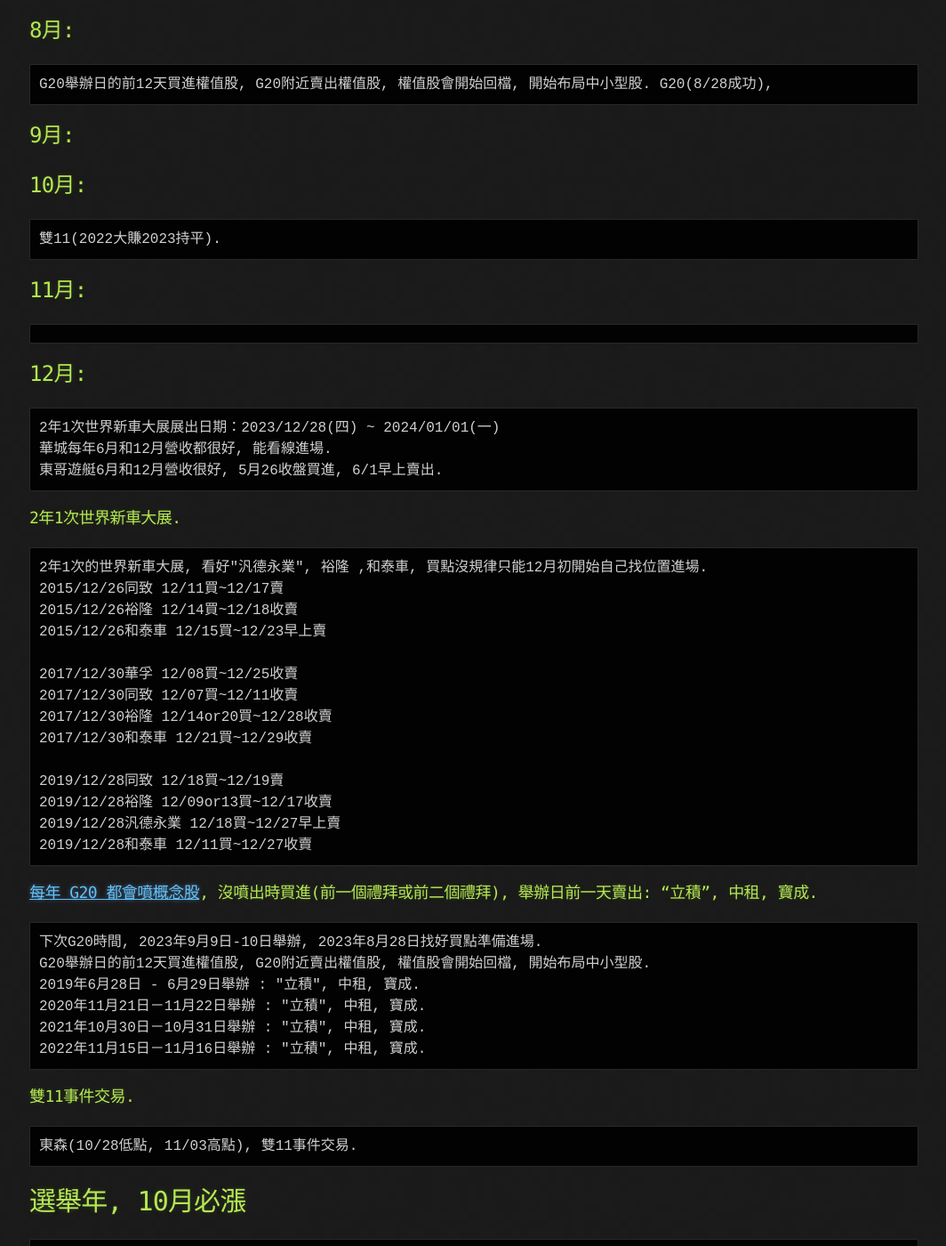
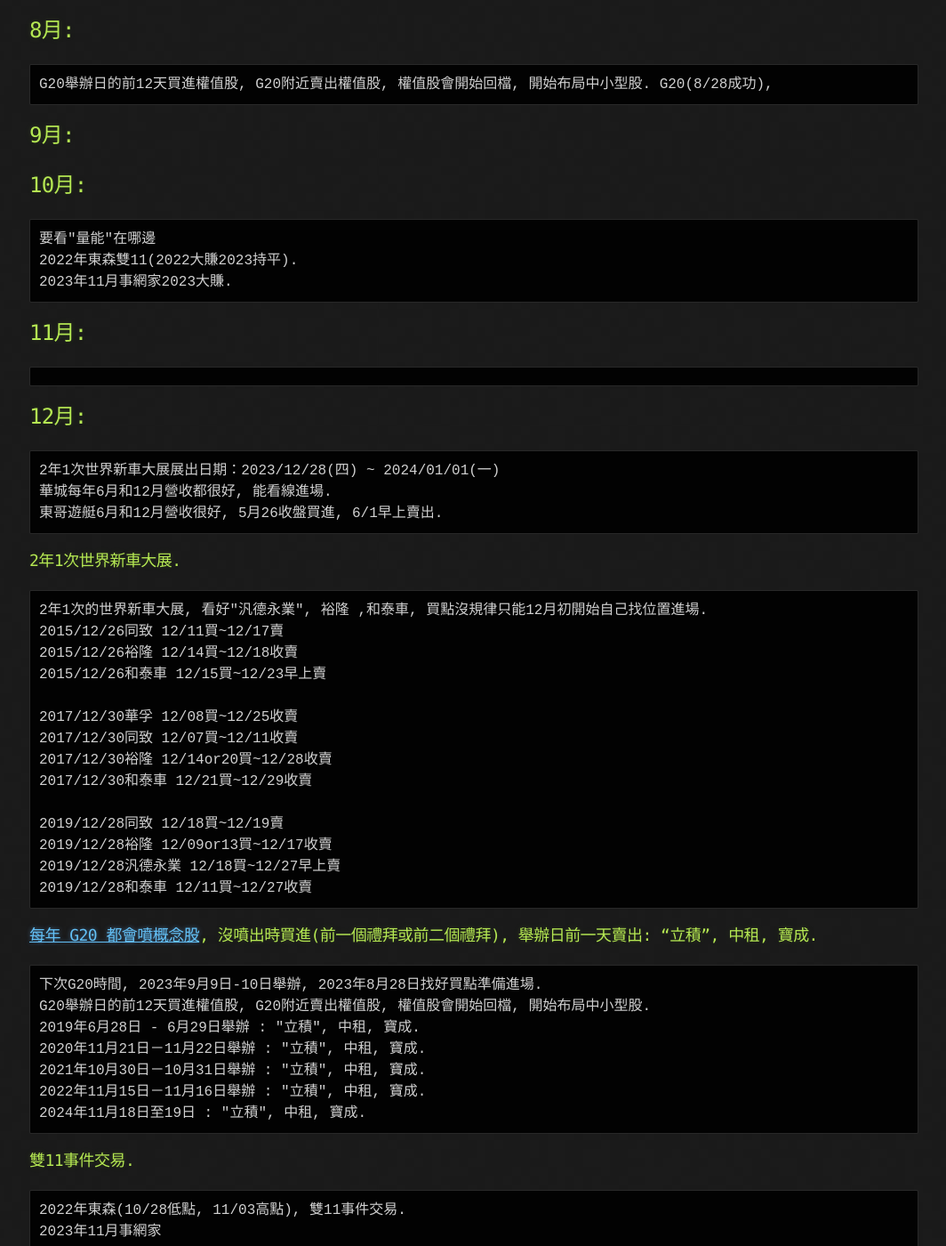
Before and after one commit to lepg5487/Stock_God, a Jekyll site: the page built from experience.md, in a window 1280 px wide and 1400 px high, scrolled down 1118 px. Shown: the whole window at 89% size, without its empty margins (107-1171 px from the left). Built offline with Jekyll 4.4.1, drawn with Linux system fonts in a browser that asks for light colours; our own code applies the rules of GitHub Pages for plain Markdown files; some of the changed text lies outside the part shown.

Commit message:
Update experience.md

````diff
--- a/experience.md
+++ b/experience.md
@@ -2,7 +2,7 @@
 layout: testlayouts
 ---
 
-# 送分題
+# 送分題 (事件交易需看"量能"在哪邊)
 ```
 每個月月底30號~月初10號月營收事件交易, 使用goodinfo搜尋, 還沒公佈的. 等待急拉走人, 或 早上9:15 以前走人.
 ```
@@ -38,7 +38,9 @@
 ## 9月:
 ## 10月:
 ```
-雙11(2022大賺2023持平).
+要看"量能"在哪邊
+2022年東森雙11(2022大賺2023持平).
+2023年11月事網家2023大賺.
 ```
 ## 11月:
 ```
@@ -75,10 +77,12 @@
 2020年11月21日－11月22日舉辦 : "立積", 中租, 寶成.
 2021年10月30日－10月31日舉辦 : "立積", 中租, 寶成.
 2022年11月15日－11月16日舉辦 : "立積", 中租, 寶成.
+2024年11月18日至19日 : "立積", 中租, 寶成.
 ```
 ### 雙11事件交易.
 ```
-東森(10/28低點, 11/03高點), 雙11事件交易.
+2022年東森(10/28低點, 11/03高點), 雙11事件交易.
+2023年11月事網家
 ```
 
 # 選舉年, 10月必漲
````
